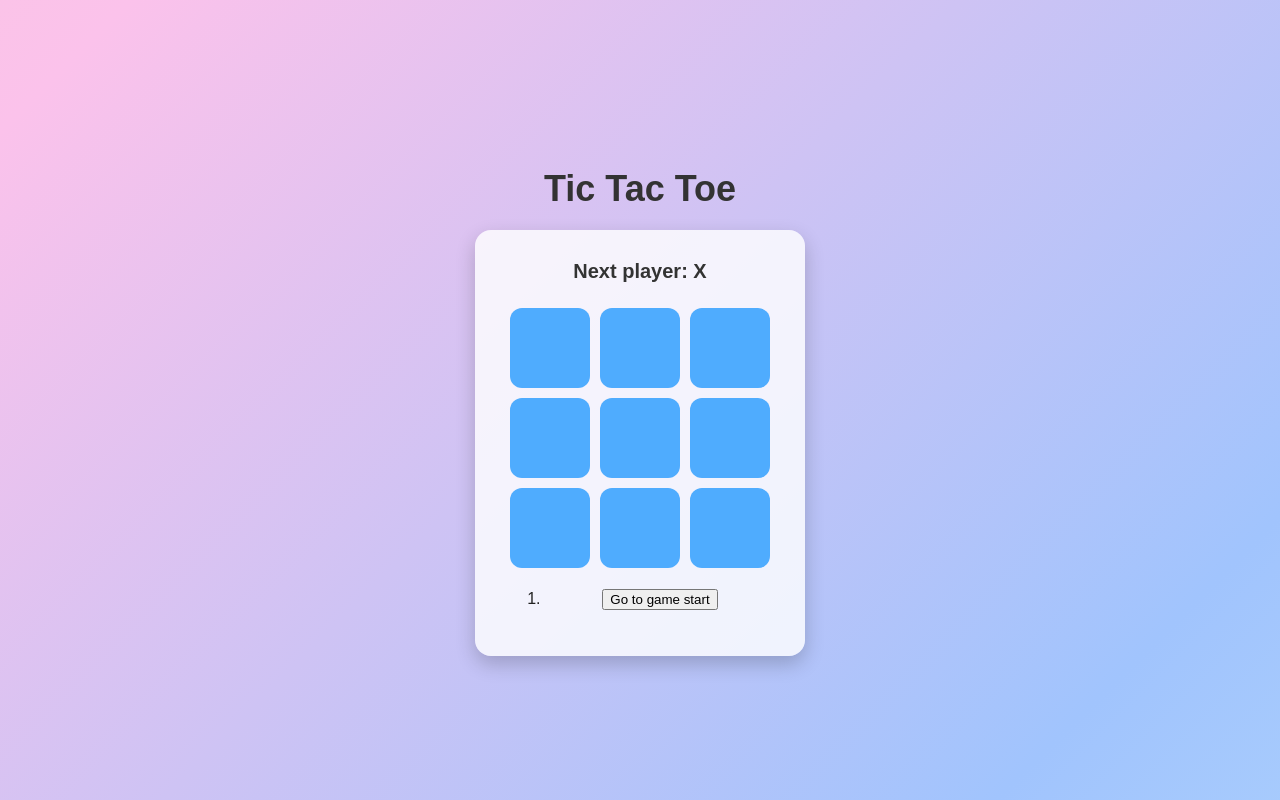
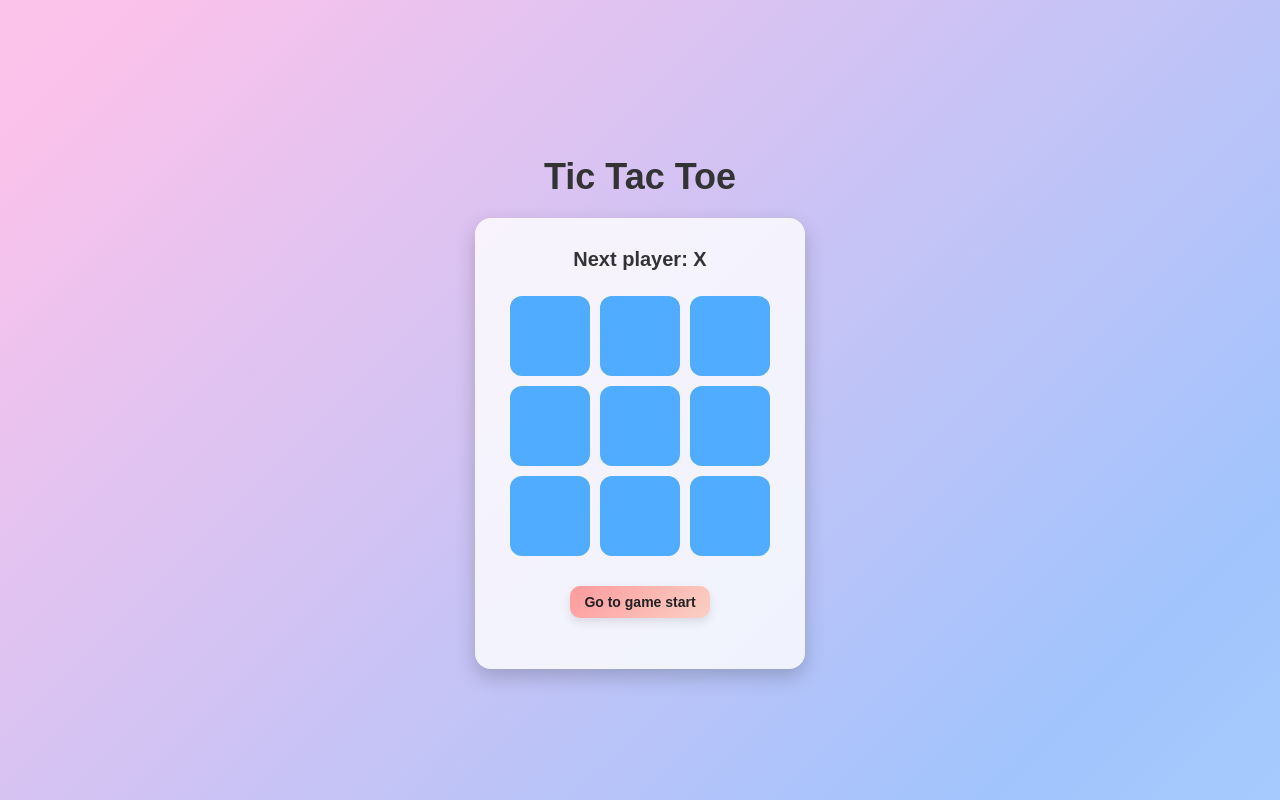
Before and after one commit to ClydeZzz16/egmilan_tictactoe_lab, a Next.js app: page / in a window 1280 px wide. Built offline with nearby package versions, Linux system fonts and the light colour scheme.

Commit message:
beautify move history buttons with gradients and hover effects

```diff
--- a/src/app/globals.css
+++ b/src/app/globals.css
@@ -66,3 +66,31 @@ h1 {
   font-weight: bold;
   color: #333;
 }
+
+.game-info {
+  margin-top: 20px;
+}
+
+.game-info ol {
+  list-style: none;
+  padding: 0;
+}
+
+.game-info button {
+  background: linear-gradient(135deg, #ff9a9e, #fad0c4);
+  border: none;
+  border-radius: 10px;
+  padding: 8px 14px;
+  margin: 5px 0;
+  font-size: 14px;
+  font-weight: 600;
+  color: #222;
+  cursor: pointer;
+  transition: all 0.3s ease;
+  box-shadow: 0 4px 10px rgba(0, 0, 0, 0.1);
+}
+
+.game-info button:hover {
+  background: linear-gradient(135deg, #a1c4fd, #c2e9fb);
+  transform: scale(1.05);
+}
```
